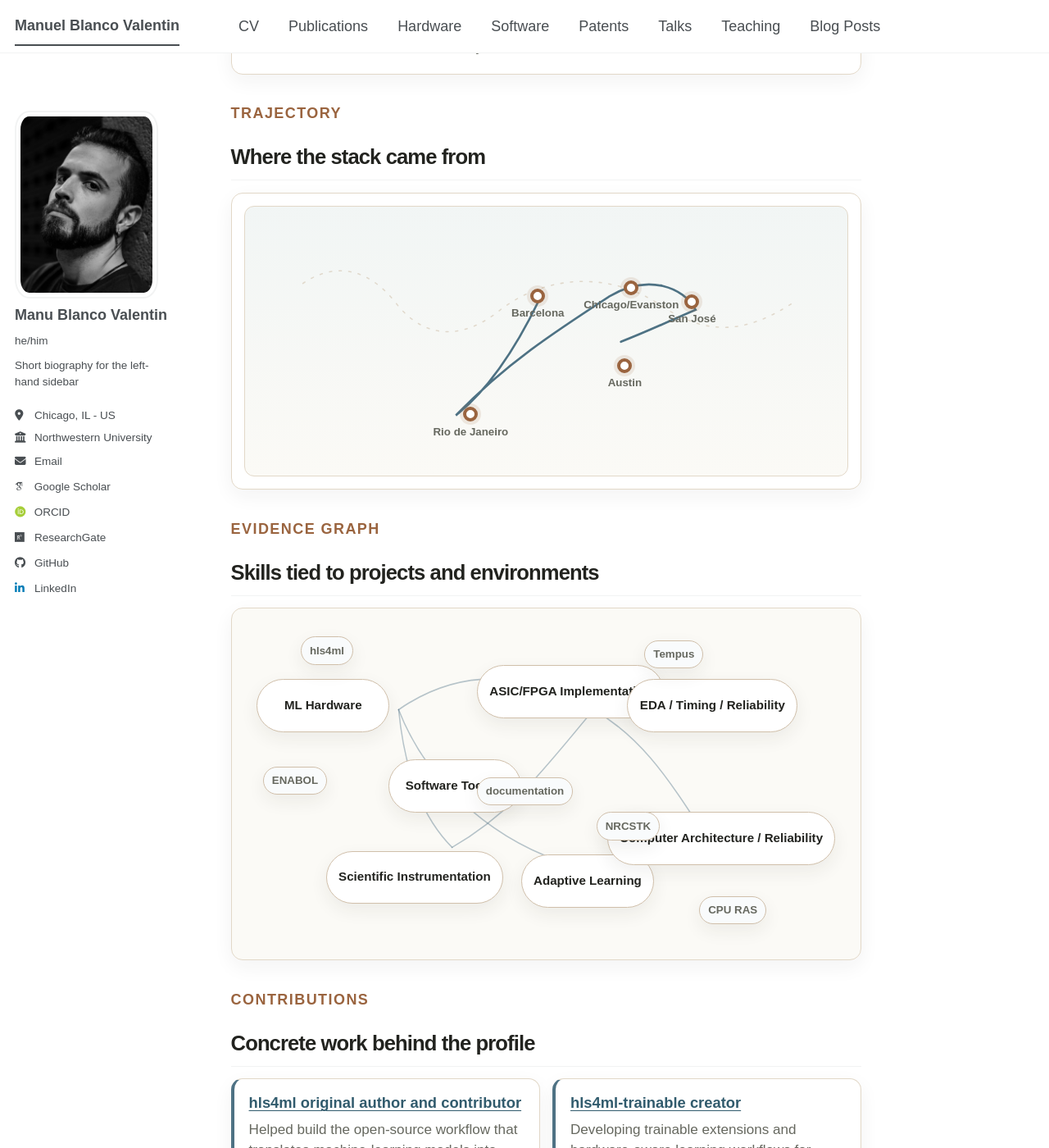
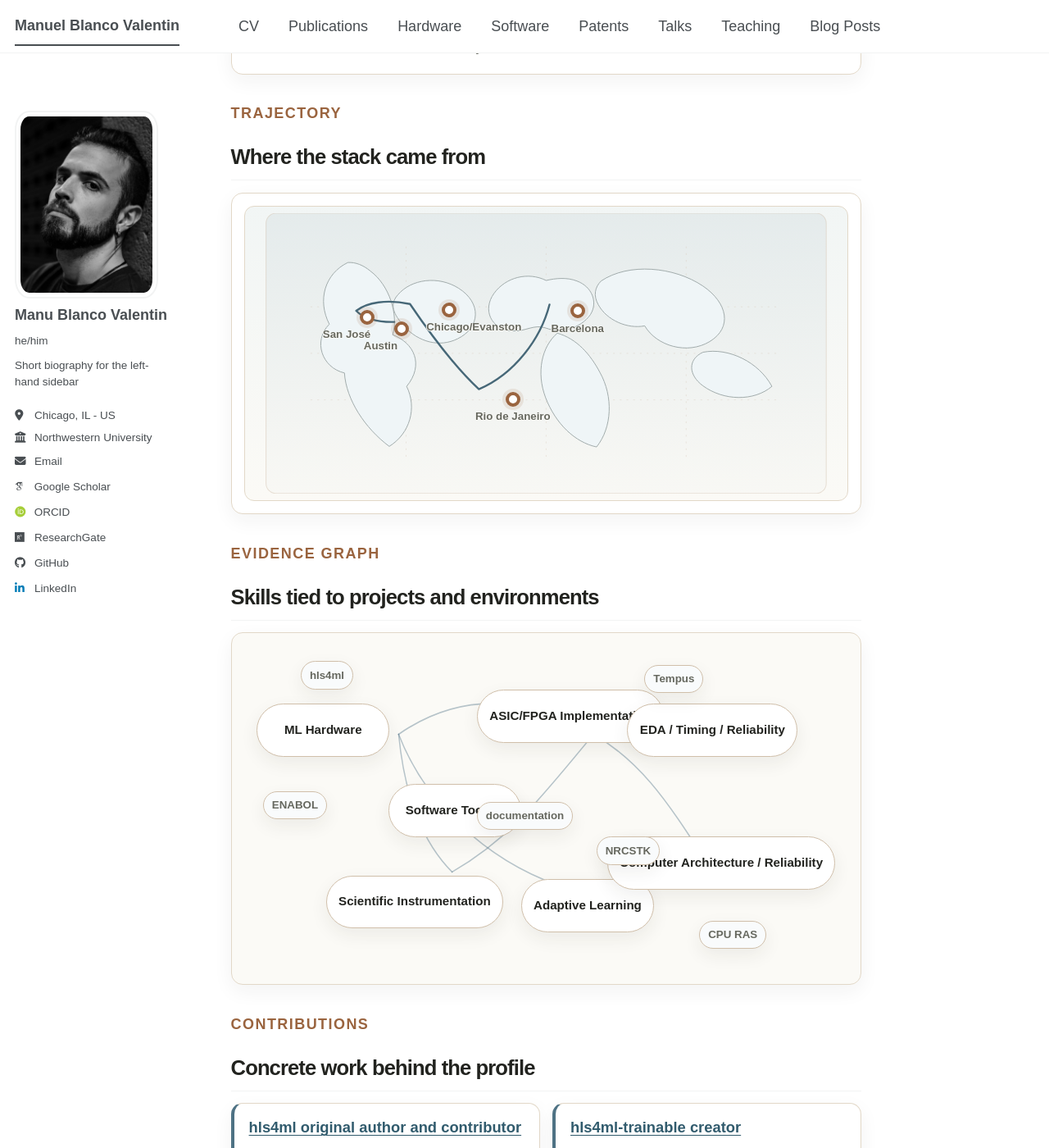
Before and after one commit to manuelblancovalentin/manuelblancovalentin.github.io, a Jekyll site: the page built from _pages/about.md, in a window 1280 px wide and 1400 px high, scrolled down 2231 px. Shown: the whole window at 82% size. Built offline with Jekyll 4.4.1, drawn with Linux system fonts in a browser that asks for light colours; some web fonts are replaced; a script bundle is joined from its source files by our own code; library files that are not in the unit come from our copies.

Commit message:
Use world map for landing trajectory

```diff
--- a/_includes/landing-trajectory.html
+++ b/_includes/landing-trajectory.html
@@ -1,8 +1,33 @@
 <div class="landing-trajectory" aria-label="Professional and academic trajectory">
   <div class="landing-trajectory__map" aria-hidden="false">
-    <svg class="landing-trajectory__path" viewBox="0 0 1000 420" preserveAspectRatio="none" aria-hidden="true" focusable="false">
-      <path class="landing-trajectory__coastline" d="M96 120 C155 82 210 102 250 150 C300 211 365 205 420 164 C500 104 608 102 690 154 C770 205 835 196 910 150"></path>
-      <path class="landing-trajectory__route" d="M488 146 C450 220 405 285 350 326 C433 245 515 195 605 140 C670 104 728 126 748 161 C706 178 668 195 624 211"></path>
+    <svg class="landing-trajectory__path" viewBox="0 0 1000 500" preserveAspectRatio="xMidYMid meet" aria-label="Simplified world map showing trajectory locations" role="img" focusable="false">
+      <defs>
+        <linearGradient id="landing-map-ocean" x1="0" x2="0" y1="0" y2="1">
+          <stop offset="0%" stop-color="currentColor" stop-opacity="0.08"></stop>
+          <stop offset="100%" stop-color="currentColor" stop-opacity="0.015"></stop>
+        </linearGradient>
+      </defs>
+      <rect class="landing-trajectory__ocean" width="1000" height="500" rx="18"></rect>
+
+      <g class="landing-trajectory__graticule" aria-hidden="true">
+        <path d="M80 167H920"></path>
+        <path d="M80 250H920"></path>
+        <path d="M80 333H920"></path>
+        <path d="M250 60V440"></path>
+        <path d="M500 60V440"></path>
+        <path d="M750 60V440"></path>
+      </g>
+
+      <g class="landing-trajectory__land" aria-hidden="true">
+        <path d="M146 88 C105 108 91 155 113 198 C83 228 100 276 140 285 C143 333 177 384 220 416 C257 393 270 347 251 309 C283 270 264 231 226 217 C237 181 220 128 186 103 C174 93 160 87 146 88 Z"></path>
+        <path d="M235 146 C259 117 308 111 344 134 C385 160 383 204 342 224 C310 240 272 230 247 202 C227 180 220 163 235 146 Z"></path>
+        <path d="M500 120 C468 104 428 114 407 143 C386 172 401 207 439 210 C463 212 478 197 500 205 C526 215 561 206 579 181 C593 159 582 131 555 121 C537 114 517 116 500 120 Z"></path>
+        <path d="M520 214 C492 238 482 284 499 329 C517 376 552 409 590 417 C618 382 620 327 596 284 C579 252 555 224 520 214 Z"></path>
+        <path d="M598 121 C647 88 728 95 780 130 C824 160 833 204 792 229 C752 253 697 237 676 201 C645 207 608 191 593 163 C584 147 587 132 598 121 Z"></path>
+        <path d="M780 248 C826 239 880 266 903 309 C871 336 817 335 780 308 C754 289 752 261 780 248 Z"></path>
+      </g>
+
+      <path class="landing-trajectory__route" d="M506 163 C490 225 443 287 380 314 C339 276 291 212 257 162 C216 153 180 159 161 174 C173 187 199 195 229 194"></path>
     </svg>
 
     <button class="landing-trajectory__pin landing-trajectory__pin--barcelona" type="button">
--- a/_sass/layout/_landing.scss
+++ b/_sass/layout/_landing.scss
@@ -215,7 +215,7 @@ html[data-theme='dark'] .landing-skill-graph {
 
 .landing-trajectory__map {
   position: relative;
-  min-height: 330px;
+  min-height: 360px;
   overflow: hidden;
   background:
     linear-gradient(180deg, color-mix(in srgb, var(--landing-accent-soft) 45%, transparent), transparent),
@@ -226,23 +226,38 @@ html[data-theme='dark'] .landing-skill-graph {
 
 .landing-trajectory__path {
   position: absolute;
-  inset: 0;
-  width: 100%;
-  height: 100%;
+  inset: 0.45rem;
+  width: calc(100% - 0.9rem);
+  height: calc(100% - 0.9rem);
+  color: var(--landing-accent);
 }
 
-.landing-trajectory__coastline {
+.landing-trajectory__ocean {
+  fill: url(#landing-map-ocean);
+  stroke: color-mix(in srgb, var(--landing-border-strong) 45%, transparent);
+  stroke-width: 1.5;
+}
+
+.landing-trajectory__graticule path {
   fill: none;
-  stroke: color-mix(in srgb, var(--landing-border-strong) 55%, transparent);
-  stroke-dasharray: 4 12;
+  stroke: color-mix(in srgb, var(--landing-border-strong) 38%, transparent);
+  stroke-dasharray: 2 10;
   stroke-linecap: round;
-  stroke-width: 2;
+  stroke-width: 1.2;
+}
+
+.landing-trajectory__land path {
+  fill: color-mix(in srgb, var(--landing-accent-soft) 64%, var(--landing-panel));
+  stroke: color-mix(in srgb, var(--landing-accent) 46%, var(--landing-border));
+  stroke-linejoin: round;
+  stroke-width: 1.4;
 }
 
 .landing-trajectory__route {
   fill: none;
-  stroke: var(--landing-accent);
+  stroke: color-mix(in srgb, var(--landing-accent) 86%, #1b2a31);
   stroke-linecap: round;
+  stroke-linejoin: round;
   stroke-width: 3.5;
 }
 
@@ -266,11 +281,11 @@ html[data-theme='dark'] .landing-skill-graph {
   }
 }
 
-.landing-trajectory__pin--barcelona { left: 44%; top: 30%; }
-.landing-trajectory__pin--rio { left: 31%; top: 74%; }
-.landing-trajectory__pin--chicago { left: 56%; top: 27%; }
-.landing-trajectory__pin--sanjose { left: 70%; top: 32%; }
-.landing-trajectory__pin--austin { left: 60%; top: 56%; }
+.landing-trajectory__pin--barcelona { left: 50.6%; top: 32.6%; }
+.landing-trajectory__pin--rio { left: 38%; top: 62.7%; }
+.landing-trajectory__pin--chicago { left: 25.7%; top: 32.3%; }
+.landing-trajectory__pin--sanjose { left: 16.1%; top: 34.8%; }
+.landing-trajectory__pin--austin { left: 22.9%; top: 38.7%; }
 
 .landing-trajectory__pin-dot {
   width: 1rem;
@@ -287,6 +302,19 @@ html[data-theme='dark'] .landing-skill-graph {
   font-size: 0.74rem;
   font-weight: 800;
   line-height: 1.1;
+  text-shadow:
+    0 1px 0 var(--landing-panel-soft),
+    1px 0 0 var(--landing-panel-soft),
+    -1px 0 0 var(--landing-panel-soft);
+}
+
+.landing-trajectory__pin--sanjose .landing-trajectory__label,
+.landing-trajectory__pin--austin .landing-trajectory__label {
+  transform: translateX(-1.4rem);
+}
+
+.landing-trajectory__pin--chicago .landing-trajectory__label {
+  transform: translateX(1.7rem);
 }
 
 .landing-tooltip {
```
